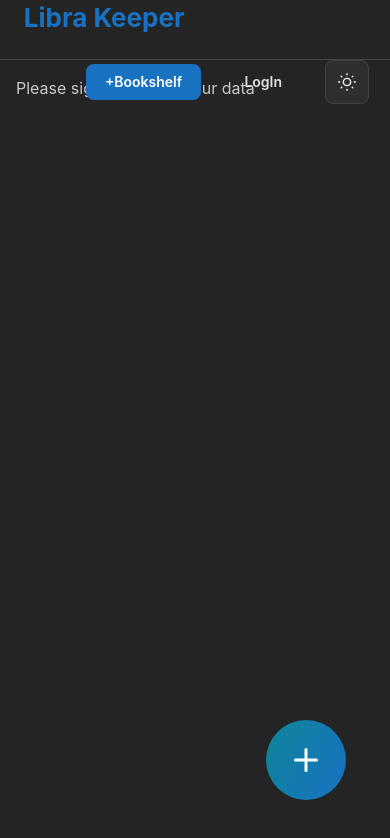
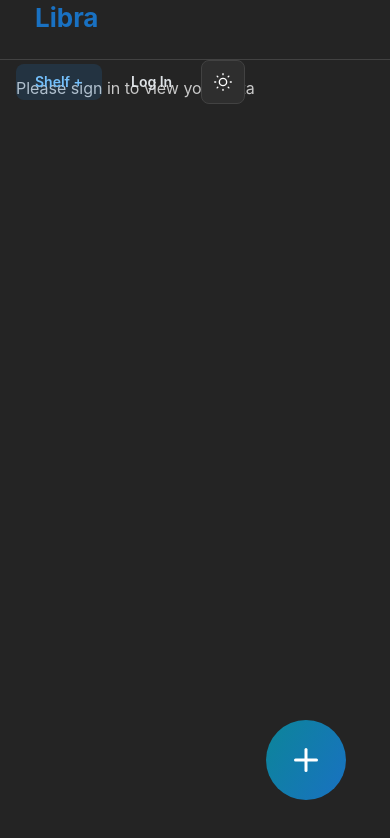
Before and after one commit to getz-devs/librakeeper-web, a Next.js app: page / in a window 390 px wide. Shown: the top 838 px of the page. Built offline with nearby package versions, Linux system fonts and the light colour scheme; no server answers.

Commit message:
fix header on mobile

```diff
--- a/src/components/AppFrame/AppFrame.tsx
+++ b/src/components/AppFrame/AppFrame.tsx
@@ -1,7 +1,7 @@
 'use client';
 
 import Link from 'next/link';
-import { AppShell, Group, Button, Container, Modal, Input } from '@mantine/core';
+import { AppShell, Group, Button, Container, Modal, Input, Flex, Text } from '@mantine/core';
 import { useDisclosure } from '@mantine/hooks';
 import { useState } from 'react';
 import { ColorSchemeToggle } from '@/src/components/ColorSchemeToggle/ColorSchemeToggle';
@@ -83,7 +83,7 @@ export function AppFrame({ children }: AppFrameProps) {
 
             <AppShell header={{ height: 60 }} padding="">
                 <AppShell.Header>
-                    <Container px="0.3rem" size="76rem">
+                    <Container h="100%">
                         <Group h="100%" px="" style={{ justifyContent: 'space-between' }}>
                             <Button
                                 variant="transparent"
@@ -91,16 +91,24 @@ export function AppFrame({ children }: AppFrameProps) {
                                 href="/"
                                 className={classes.customLabel}
                             >
-                                Libra Keeper
+                                <div className="mantine-visible-from-xs">Libra Keeper</div>
+                                <div className="mantine-hidden-from-xs">Libra</div>
                             </Button>
 
-                            <div style={{ marginLeft: 'auto', display: 'flex', gap: '2rem' }}>
-                                <Button onClick={open} className={classes.customButtton}>
-                                    +Bookshelf
+                            <Flex
+                                h="100%"
+                                gap={{ base: 'xs', sm: 'md' }}
+                                justify="flex-end"
+                                align="center"
+                                direction="row"
+                                wrap="wrap"
+                            >
+                                <Button variant="light" onClick={open}>
+                                    Shelf +
                                 </Button>
                                 <GoogleAuthButton />
                                 <ColorSchemeToggle />
-                            </div>
+                            </Flex>
                         </Group>
                     </Container>
                 </AppShell.Header>
--- a/src/components/GoogleAuthButton/GoogleAuthButton.module.css
+++ /dev/null
@@ -1,8 +0,0 @@
-.customButton {
-    width: rem(60px);
-    height: rem(60px);
-    border-radius: var(--mantine-radius-md);
-    display: flex;
-    align-items: center;
-    justify-content: center;
-}
--- a/src/components/GoogleAuthButton/GoogleAuthButton.tsx
+++ b/src/components/GoogleAuthButton/GoogleAuthButton.tsx
@@ -1,25 +1,20 @@
 'use client';
 
 import { Button } from '@mantine/core';
-// import { IconChevronRight } from '@tabler/icons-react';
 import { useAuthContext } from '@/src/firebase/context';
-import classes from './GoogleAuthButton.module.css';
 
 function LoginButton() {
     const { loading, user, signIn, signOut } = useAuthContext();
 
     return (
         <Button
-            className={classes.customButton}
             onClick={user ? signOut : signIn}
             variant="subtle"
             color="gray"
-            // size="md"
             loading={loading}
             loaderProps={{ type: 'dots' }}
-            // rightSection={<IconChevronRight size="1rem" />}
         >
-            {user ? 'LogOut' : 'LogIn'}
+            {user ? 'Log Out' : 'Log In'}
         </Button>
     );
 }
--- a/src/components/Html5qrcode/QRcodeCamera.tsx
+++ b/src/components/Html5qrcode/QRcodeCamera.tsx
@@ -39,6 +39,7 @@ export function QRcodeCamera() {
                 <div className={classes.customButton}>
                     <Button
                         className={classes.customText}
+                        variant="light"
                         size="42"
                         component={Link}
                         href={{ pathname: '/search', query: { q: removeHyphens(scanResult) } }}
```
